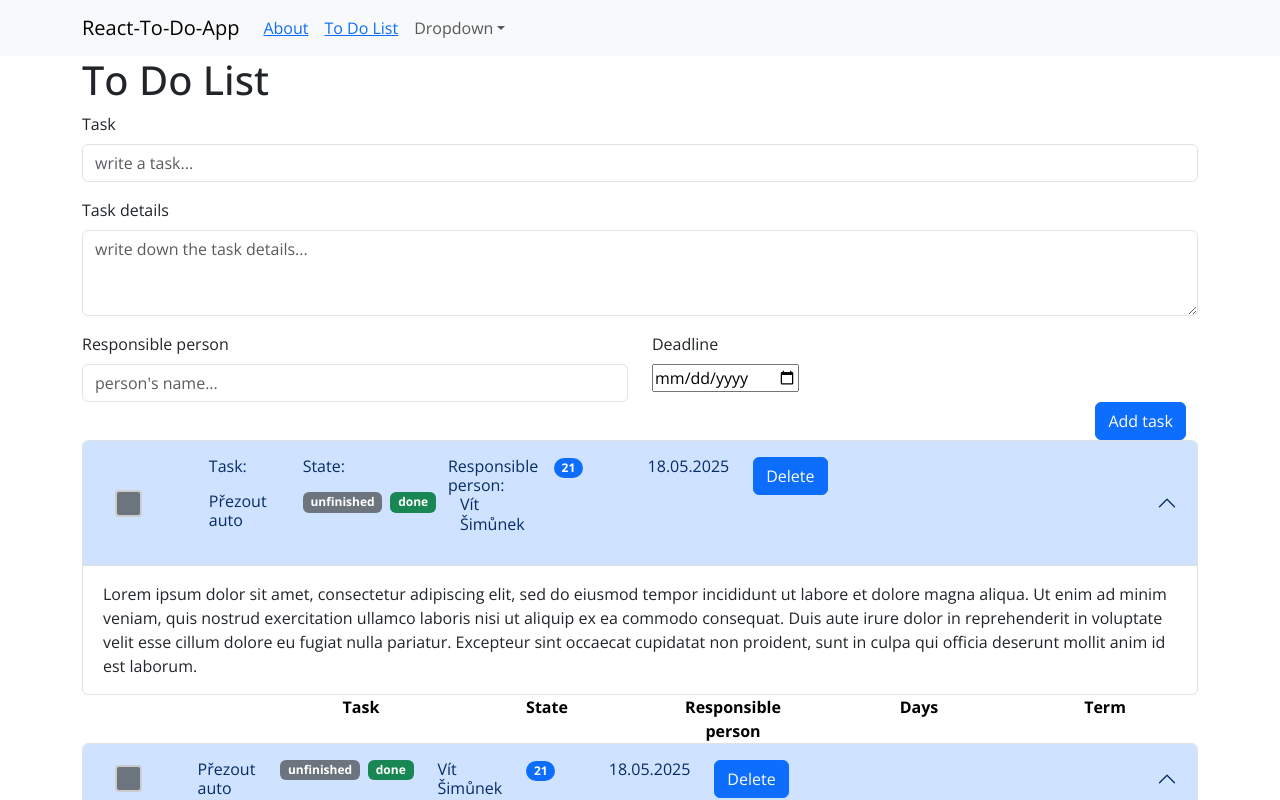
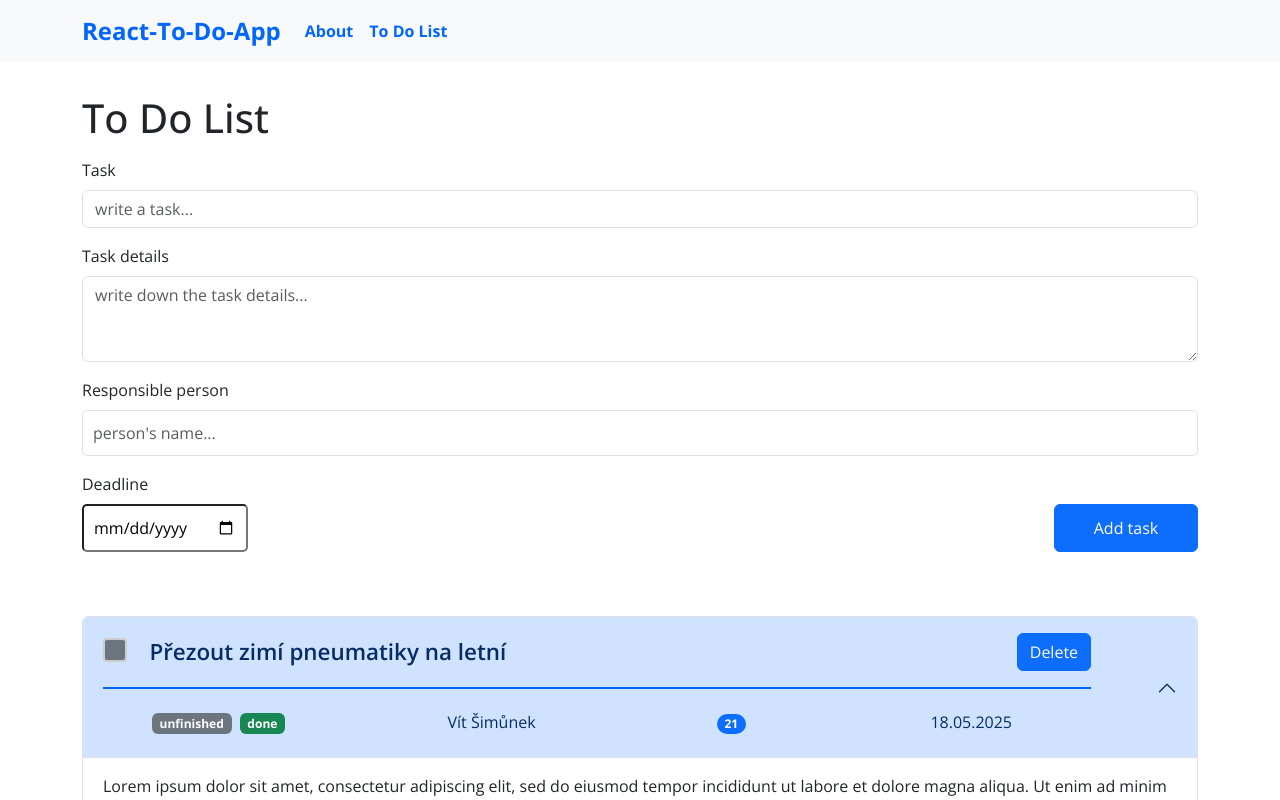
Before and after one commit to Vitus96/React_To_Do_App, a React (Create React App) app: page /project in a window 1280 px wide. Shown: the top 800 px of the page. Built offline with nearby package versions, Linux system fonts and the light colour scheme.

Commit message:
Page styling

```diff
--- a/src/App.scss
+++ b/src/App.scss
@@ -1,62 +1,213 @@
-@import url('https://fonts.googleapis.com/css2?family=Montserrat:ital,wght@0,100..900;1,100..900&family=Open+Sans:ital,wght@0,300..800;1,300..800&display=swap'); /*import nemusí být, protože je  již uveden v HTML*/
+@import url('https://fonts.googleapis.com/css2?family=Montserrat:ital,wght@0,100..900;1,100..900&family=Open+Sans:ital,wght@0,300..800;1,300..800&display=swap');
+/*import nemusí být, protože je již uveden v HTML*/
 
 body {
   /*text-align: center;*/
   font-family: "Open Sans", sans-serif !important;
 }
 
-/* ABOUT sekce */
+/* -----NAVIGATION------*/
+a.navbar-brand {
+  font-size: 1.5em;
+  font-weight: 700;
+  color: #0066ff;
 
-.about-contian {
-  width: 100%;
-  height: 85vh;
-  border: 3px solid #0066ff;
-  color: black
+}
+
+.nav-link a {
+  text-decoration: none;
+  color: #0066ff;
+  font-weight: 700;
+}
+/*-----------------------------*/
+
+
+
+
+
+
+.todolist-title {
+  margin: 2em 0 1em 0;
 }
 
 
-/* PROJECT sekce */
-.list-bar {
-  text-align: center;
-  color: black;
-  font-weight: bolder;
+/* ------ABOUT section----- */
+.about-countainer-title {
+  margin-top: 2em;
+}
+
+.about-countainer-text {
+  margin: 2em 0 2em 0;
+  padding: 1.8em 1em 1em 1em;
+  border: 2px solid #0066ff;
+  box-shadow: 5px 1px 27px #0066ff;
+  border-radius: 10px;
+  background-color: #e8ebea
+}
+
+/* -----PROJECT section----- */
+/* FormText component */
+.formtext-container {
+  display: flex;
+  flex-direction: column;
+
+  input {
+    width: 100%;
+    padding: 10px;
+    font-size: 16px;
+    border-radius: 5px;
+  }
+
+  .formtext-bottom {
+    display: flex;
+    flex-direction: column;
+    width: 100%;
+    margin-top: 1em;
+
+
+    @media (min-width: 21.875em) { //350 px
+      flex-direction: row;
+    }
+
+    .form-text-button-add {
+      display: flex;
+      justify-content: center;
+      align-items: center;
+      padding: 2em 0 4em 0;
+
+      @media (min-width: 21.875em) {
+        display: flex;
+        justify-content: flex-end;
+        align-items: center;
+        width: 100%;
+      }
+
+      .button-add {
+        height: 3em;
+        width: 9em;
+      }
+    }
+  }
 }
 
 
+
+
+
+
+
+/* ListForm component */
+
 /*
-.cont {
-  display: flex;
+.listform-container {
+  padding-top: 2em;
 }
 
-.form-list-container,
-.cont-task,
-.cont-state,
-.cont-person,
-.cont-day,
-.cont-term {
-  flex-grow: 1;
-  width: 12vw;
+.list-group-item {
+  width: 95%;
+}
+
+.form-list-container {
+  display: flex;
+  align-items: center;
+  justify-content: center;
+  border-bottom: 2px solid #0066ff;
+  padding-bottom: 0.5em;
+}
+
+.list-item {
+  padding: 1em 0 0 2em;
+  display: flex;
+  align-items: center;
+  justify-content: center;
+}
+
+.item-task {
+  display: flex;
+  align-items: center;
+  width: 100%;
+  font-weight: 600;
+  font-size: 1.4em;
+}
+
+.form-list-checkbox {
+  padding-right: 1em;
+}
+
+.item-button-delete {
+  display: flex;
+  justify-content: flex-end;
 }
 */
 
-/* Icons */
-/*
-.button-add {
-  font-size: 1rem;
-  padding: 0.5em 1em;
-  border: 1px solid #888;
-  background: #f5f5f5;
-  cursor: pointer;
-  display: inline-flex;
+
+.form-list-container {
+  display: flex;
+  flex-direction: column;
   align-items: center;
+  justify-content: center;
+  border-bottom: 2px solid #0066ff;
+  padding-bottom: 1em;
+  margin-bottom: 1em;
+
+  @media (min-width: 37.5em) {
+    // 600px
+    //600px
+    flex-direction: row;
+  }
 }
 
-.button-add::before {
-  content: "\2713";
-  margin-right: 0.5em;
-  color: red
+.item-task {
+  display: flex;
+  text-align: center;
+  padding: 1em 0 1em 0;
+  font-weight: 600;
+  font-size: 1.4em;
+  width: 100%;
+
+  @media (min-width: 37.5em) {
+    // 600px
+    text-align: start;
+    padding: 0 1em 0 1em;
+  }
 }
-*/
+
+.list-item {
+  display: flex;
+  flex-direction: column;
+  text-align: center;
+
+  @media (min-width: 48.125em) {
+    // 770px
+    padding-left: 1.8em;
+    flex-direction: row;
+
+  }
+
+  .item {
+    margin: 0.5em;
+  }
+
+  .item-statelist {
+    display: flex;
+    justify-content: center;
+
+    @media (min-width: 48.125em) {
+      // 770px
+      justify-content: flex-start;
+    }
+  }
+}
+
+.list-group-item {
+  width: 92%;
+}
+
+
+
+
+
+
 /* CHECKBOX */
 
 .form-list-container {
@@ -69,8 +220,8 @@ input[type="checkbox"].custom {
   -webkit-appearance: none;
   -moz-appearance: none;
   appearance: none;
-  width: 27px;
-  height: 27px;
+  width: 24px;
+  height: 24px;
   border: 2px solid #ccc;
   border-radius: 4px;
   background-color: rgb(108, 117, 125);
@@ -90,8 +241,8 @@ input[type="checkbox"].custom:checked {
 input[type="checkbox"].custom:checked::after {
   content: "";
   position: absolute;
-  top: 4px;
-  left: 9px;
+  top: 3px;
+  left: 8px;
   width: 6px;
   height: 12px;
   border: solid #fff;
--- a/src/components/Formtext.js
+++ b/src/components/Formtext.js
@@ -6,11 +6,14 @@ import Row from 'react-bootstrap/Row';
 
 // components:
 import DateForm from "./DateForm";
+import ButtonForm from "../components/ButtonForm";
 
 
 function Formtext() {
     return (
+
         <Form>
+            <div>
                 <Form.Group className="mb-3" controlId="exampleForm.ControlInput1">
                     <Form.Label>Task</Form.Label>
                     <Form.Control type="text" placeholder="write a task..." />
@@ -23,15 +26,27 @@ function Formtext() {
 
                 <Row>
                     <Col>
+                        <div className="formtext-container">
+                            <div>
                                 <Form.Label>Responsible person</Form.Label>
                                 <Form.Control placeholder="person's name..." />
-                </Col>
+                            </div>
 
-                <Col>
+                            <div className="formtext-bottom">
+                                <div>
                                     <Form.Label>Deadline</Form.Label>
                                     <DateForm />
+                                </div>
+
+                                <div className="form-text-button-add">
+                                    <ButtonForm />
+                                </div>
+                            </div>
+                        </div>
                     </Col>
                 </Row>
+            </div>
+
         </Form>
     );
 };
--- a/src/components/ListForm.js
+++ b/src/components/ListForm.js
@@ -20,7 +20,7 @@ import { AccordionHeader } from "react-bootstrap";
 
 function ListForm() {
     return (
-        <>
+        <div className="listform-container">
             {/*
     <div>
         <Container>
@@ -77,7 +77,7 @@ function ListForm() {
 */}
 
 
-
+            {/*
             <Accordion defaultActiveKey={['0']} alwaysOpen>
                 <Accordion.Item eventKey="0">
 
@@ -146,12 +146,10 @@ function ListForm() {
                 </Accordion.Item>
 
             </Accordion>
+*/}
 
 
-
-
-
-
+            {/*}
             <div className="list-bar">
                 <Container>
                     <Row>
@@ -164,27 +162,82 @@ function ListForm() {
                     </Row>
                 </Container>
             </div>
+*/}
+
+
+
+
             <Accordion defaultActiveKey={['0']} alwaysOpen>
+                {/*
+                <Accordion.Item eventKey="0">
+
+                    <Accordion.Header className="form-list-accordion-header">
+                        <ListGroup.Item>
+
+                            <Container>
+                                <Row className="list-item">
+                                    <Col className="form-list-container">
+                                        <Checkbox />
+                                    </Col>
+
+                                    <Col className="item item-task">Přezout zimí pneumatiky na letní</Col>
+                                    <Col className="item"><StateList /></Col>
+                                    <Col className="item"><span>Vít Šimůnek</span></Col>
+                                    <Col className="item">
+                                        <Badge bg="primary" pill>21</Badge>
+                                    </Col>
+                                    <Col className="item"><span>18.05.2025</span></Col>
+                                    <Col className="item"><ButtonFormDelete /></Col>
+                                </Row>
+                            </Container>
+
+                        </ListGroup.Item>
+                    </Accordion.Header>
+
+                    <Accordion.Body>
+                        Lorem ipsum dolor sit amet, consectetur adipiscing elit, sed do
+                        eiusmod tempor incididunt ut labore et dolore magna aliqua. Ut enim ad
+                        minim veniam, quis nostrud exercitation ullamco laboris nisi ut
+                        aliquip ex ea commodo consequat. Duis aute irure dolor in
+                        reprehenderit in voluptate velit esse cillum dolore eu fugiat nulla
+                        pariatur. Excepteur sint occaecat cupidatat non proident, sunt in
+                        culpa qui officia deserunt mollit anim id est laborum.
+                    </Accordion.Body>
+
+                </Accordion.Item>
+*/}
+
+
+
+
 
                 <Accordion.Item eventKey="0">
 
                     <Accordion.Header className="form-list-accordion-header">
                         <ListGroup.Item>
 
+                            <div className="form-list-container">
+                                <div className="form-list-checkbox">
+                                    <Checkbox />
+                                </div>
+
+                                <div className="item item-task">
+                                    <span>Přezout zimí pneumatiky na letní </span>
+                                </div>
+
+                                <div className="item-button-delete">
+                                    <ButtonFormDelete />
+                                </div>
+                            </div>
+
                             <Container>
-                                <Row>
-                                    <Col className="form-list-container">
-                                        <Checkbox />
-                                    </Col>
-
-                                    <Col>Přezout auto</Col>
-                                    <Col><StateList /></Col>
-                                    <Col>Vít Šimůnek</Col>
-                                    <Col>
+                                <Row className="list-item">
+                                    <Col className="item item-statelist"><StateList /></Col>
+                                    <Col className="item"><span>Vít Šimůnek</span></Col>
+                                    <Col className="item">
                                         <Badge bg="primary" pill>21</Badge>
                                     </Col>
-                                    <Col>18.05.2025</Col>
-                                    <Col><ButtonFormDelete /></Col>
+                                    <Col className="item"><span>18.05.2025</span></Col>
                                 </Row>
                             </Container>
 
@@ -205,6 +258,11 @@ function ListForm() {
 
 
 
+
+
+
+
+                {/*
                 <Accordion.Item eventKey="1">
                     <Accordion.Header>
                         <ListGroup.Item
@@ -256,9 +314,9 @@ function ListForm() {
                         culpa qui officia deserunt mollit anim id est laborum.
                     </Accordion.Body>
                 </Accordion.Item>
-
+*/}
             </Accordion>
-        </>
+        </div>
     );
 };
 
--- a/src/components/Navigation.js
+++ b/src/components/Navigation.js
@@ -34,6 +34,8 @@ function Navigation() {
                     <Nav className="me-auto">
                         <Nav.Link><Link to="/">About</Link></Nav.Link>
                         <Nav.Link><Link to="/project">To Do List</Link></Nav.Link>
+
+                        {/*
                         <NavDropdown title="Dropdown" id="basic-nav-dropdown">
                             <NavDropdown.Item href="#action/3.1">Action</NavDropdown.Item>
                             <NavDropdown.Item href="#action/3.2">
@@ -45,6 +47,8 @@ function Navigation() {
                                 Separated link
                             </NavDropdown.Item>
                         </NavDropdown>
+                        */}
+
                     </Nav>
                 </Navbar.Collapse>
             </Container>
--- a/src/pages/About.js
+++ b/src/pages/About.js
@@ -9,30 +9,27 @@ import Col from 'react-bootstrap/Col';
 function About() {
     return (
         <div className="about-container">
+
             <Container>
                 <Row>
-                    <Col><h1>About me</h1></Col>
+                    <Col>
+                        <div className="about-countainer-title">
+                            <h1>About me and project</h1>
+                        </div>
+                    </Col>
                 </Row>
 
-                <div className="about-contian">
                 <Row>
                     <Col>
-                            <div>
+                        <div className="about-countainer-text">
                             <p>
                                 Lorem ipsum dolor sit amet, consectetur adipisici elit, sed eiusmod tempor incidunt ut labore et dolore magna aliqua. Ut enim ad minim veniam, quis nostrud exercitation ullamco laboris nisi ut aliquid ex ea commodi consequat. Quis aute iure reprehenderit in voluptate velit esse cillum dolore eu fugiat nulla pariatur. Excepteur sint obcaecat cupiditat non proident, sunt in culpa qui officia deserunt mollit anim id est laborum.
                             </p>
                         </div>
                     </Col>
-                        <Col>2 of 3</Col>
                 </Row>
+            </Container>
 
-                    <Row>
-                        <Col>1 of 3</Col>
-                        <Col>2 of 3</Col>
-                        <Col>3 of 3</Col>
-                    </Row>
-                </div>
-            </Container>
         </div>
     );
 };
--- a/src/pages/Project.js
+++ b/src/pages/Project.js
@@ -17,23 +17,15 @@ function Project() {
         <div>
             <Container>
                 <Row>
-                    <Col><h1>To Do List</h1></Col>
+                    <Col>
+                        <div className="todolist-title">
+                            <h1>To Do List</h1>
+                        </div>
+                    </Col>
                 </Row>
 
                 <Row>
                     <Col><Formtext /></Col>
-                </Row>
-
-                <Row>
-                    <Col></Col>
-                    <Col></Col>
-                    <Col></Col>
-                    <Col></Col>
-                    <Col></Col>
-                    <Col></Col>
-                    <Col></Col>
-                    <Col></Col>
-                    <Col><ButtonForm /></Col>
                 </Row>
 
                 <Row>
```
Lines whose indentation alone changed are shown as unchanged.
